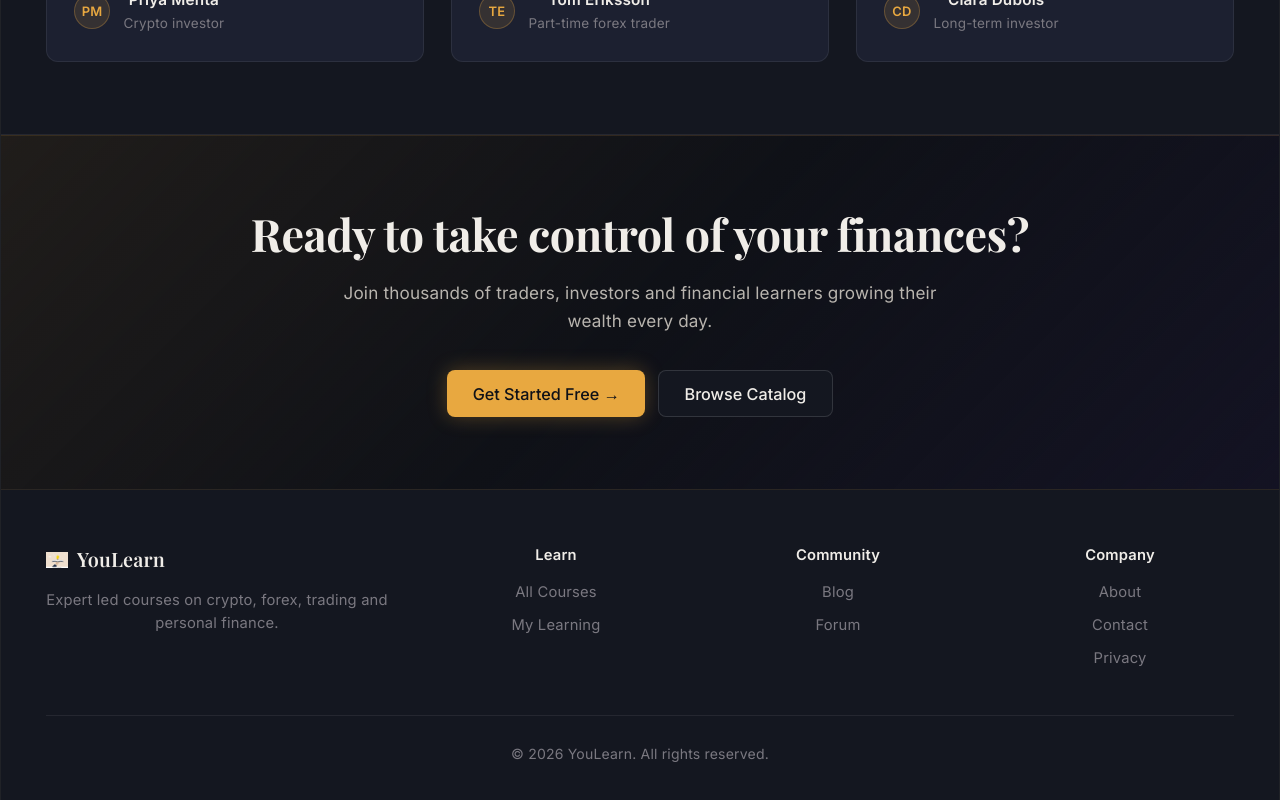
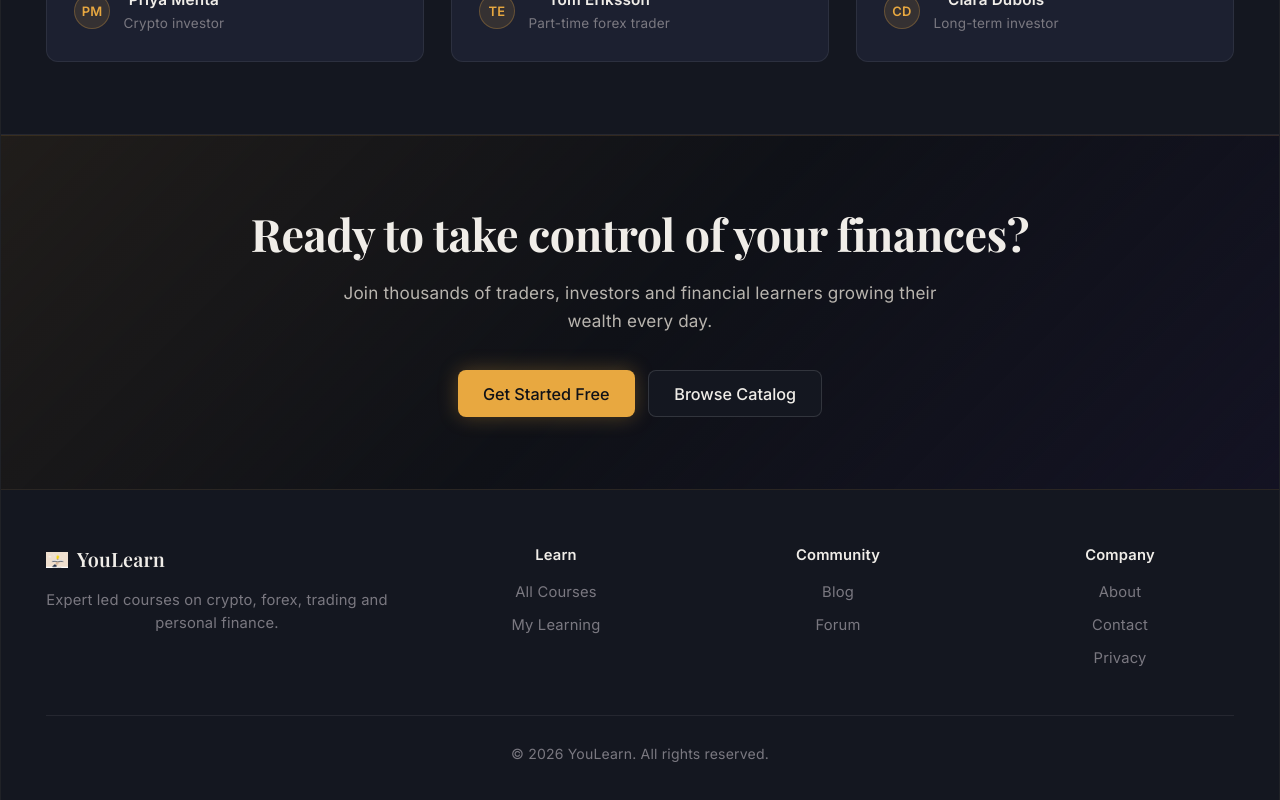
Before and after one commit to EmmanuelVictory/Elearning-platform, a React (Vite) app: page / in a window 1280 px wide. Shown: the part 2935-3735 px from the top of the page. Built offline with nearby package versions, Linux system fonts and the light colour scheme; a web font is replaced by a local one.

Commit message:
lll changes

```diff
--- a/src/App.jsx
+++ b/src/App.jsx
@@ -645,7 +645,7 @@ function HomePage({ setPage, setSelectedCourse, enrollments, getProgress }) {
           Join thousands of traders, investors and financial learners growing their wealth every day.
         </p>
         <div style={{ display: "flex", gap: ".75rem", justifyContent: "center" }}>
-          <Btn onClick={() => setPage("courses")}>Get Started Free →</Btn>
+          <Btn onClick={() => setPage("courses")}>Get Started Free </Btn>
           <Btn variant="secondary" onClick={() => setPage("courses")}>Browse Catalog</Btn>
         </div>
       </div>
```
